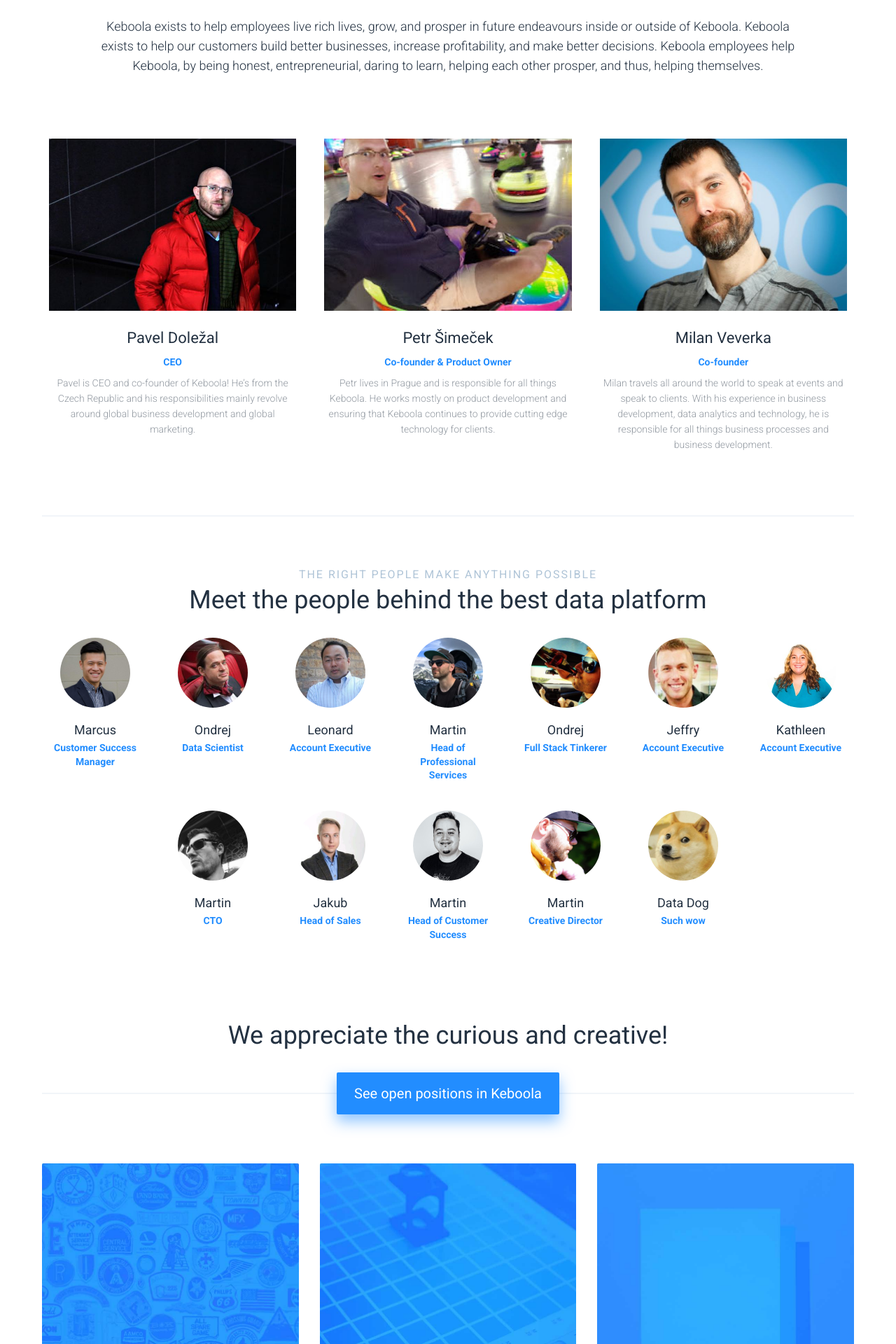
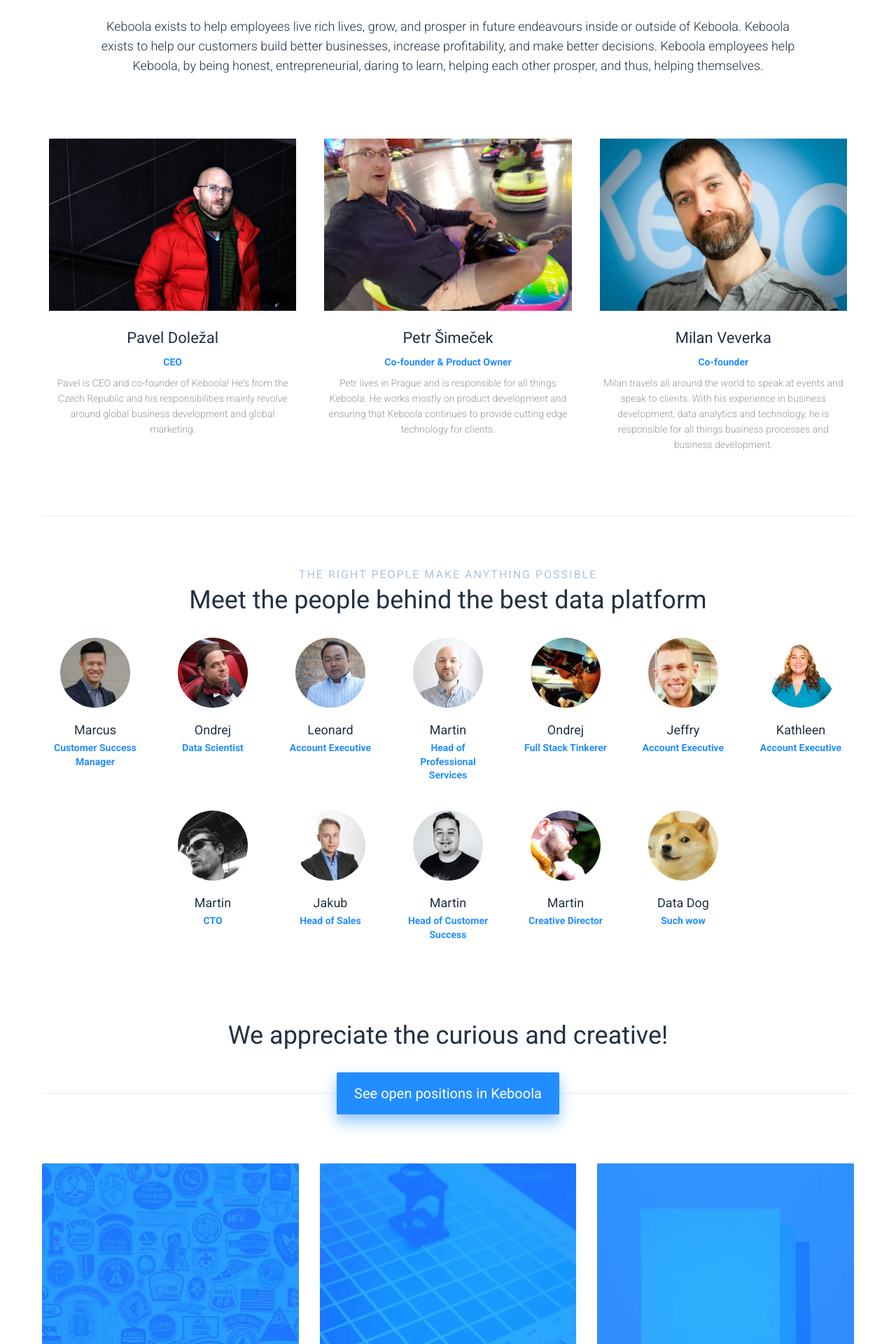
Before and after one commit to keboola/website, a Jekyll site: the page built from _about/about.md, in a window 1280 px wide. Shown: the part 1318-3238 px from the top of the page at 70% size. Built offline with Jekyll 4.4.1, drawn with Linux system fonts in a browser that asks for light colours; nearby versions of some CDN libraries.

Commit message:
Update from Forestry.io Martin Karasek created uploads/fisa-1.jpg Martin Karasek updated _about/about.md

```diff
--- a/_about/about.md
+++ b/_about/about.md
@@ -79,7 +79,7 @@
     photo: "/uploads/ihfpjqzags88p0uiyv7k_400x400.jpeg"
   - name: Martin
     position: Head of Professional Services
-    photo: "/uploads/fisa.jpg"
+    photo: "/uploads/fisa-1.jpg"
   - name: Ondrej
     position: Full Stack Tinkerer
     photo: "/uploads/najlos.jpg"
```
Also changed, not shown: uploads/fisa-1.jpg (added).
